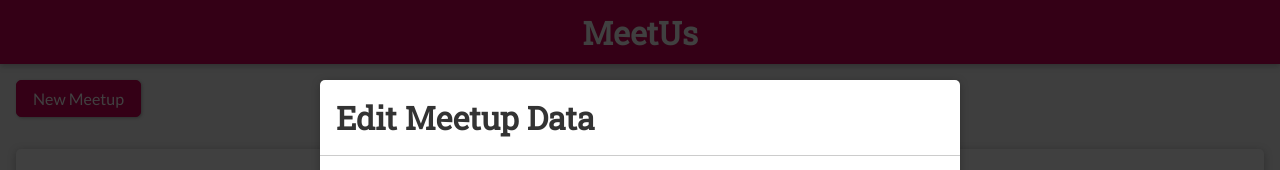
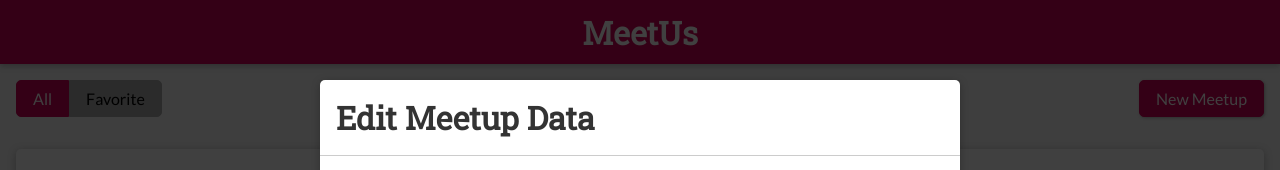
Before and after one commit to midtic0404/svelte-course-project, a Svelte app: page / in a window 1280 px wide. Both pictures are taken after a click on the button "New Meetup". Shown: the top 170 px of the page. Built offline with nearby package versions, Linux system fonts and the light colour scheme.

Commit message:
Added filter functionalities

```diff
--- a/src/App.svelte
+++ b/src/App.svelte
@@ -47,26 +47,20 @@
         margin-top: 5rem;
     }
 
-    .meetup-controls {
-        margin: 1rem;
-    }
-
 
 </style>
 
 <Header />
 <main>
     {#if page === 'overview'}
-         <div class="meetup-controls">
-            <Button caption="" on:click={() => editMode = 'edit'} >New Meetup</Button>
-        </div>
         {#if editMode === 'edit'}
             <EditMeetup id={editedId} on:save="{savedMeetup}" on:cancel="{cancelEdit}"/>
         {/if}
         <MeetupGrid
         meetups = {$meetups}
         on:showdetails="{showDetails}"
-        on:edit="{startEdit}"  />
+        on:edit="{startEdit}"
+        on:add="{() => {editMode = 'edit'}}"  />
     {:else}
         <MeetupDetails id={pageData.id} on:close="{closeDetails}" />
     {/if}
--- a/src/Meetups/EditMeetup.svelte
+++ b/src/Meetups/EditMeetup.svelte
@@ -70,6 +70,11 @@
         dispatch('cancel');
     }
 
+    function deleteMeetup() {
+        meetups.removeMeetup(id);
+        dispatch('save');
+    }
+
 </script>
 
 <style>
@@ -127,5 +132,8 @@
     <div slot="footer">
         <Button type="button" mode="outline" on:click="{cancel}">Cancel</Button>
         <Button type="button" on:click="{submitForm}" disabled={!formIsValid}>Save</Button>
+        {#if id}
+            <Button type="button" on:click="{deleteMeetup}">Delete</Button>
+        {/if}
     </div>
 </Modal>
--- /dev/null
+++ b/src/Meetups/MeetupFilter.svelte
@@ -0,0 +1,49 @@
+<script>
+    import { createEventDispatcher } from "svelte";
+
+    const dispatch = createEventDispatcher();
+
+    let selectedButton = 0;
+
+</script>
+
+<style>
+    div {
+        font-size: 0px;
+    }
+
+    button {
+    background: #aaaaaa;
+    font: inherit;
+    font-size: 1rem;
+    cursor: pointer;
+    border: 1px solid #aaaaaa;
+    padding: 0.5rem 1rem;
+    }
+
+    button:focus {
+    outline: none;
+    }
+
+    button:first-of-type {
+    border-radius: 5px 0 0 5px;
+    }
+
+    button:last-of-type {
+    border-radius: 0 5px 5px 0;
+    }
+
+    button:hover,
+    button:active,
+    .active {
+    background: #cf0056;
+    border-color: #cf0056;
+    color: white;
+    }
+
+</style>
+
+<div>
+    <button type="button" class:active={selectedButton === 0} on:click="{() => {dispatch('select', 0); selectedButton = 0;}}">All</button>
+    <button type="button" class:active={selectedButton === 1} on:click="{() => {dispatch('select', 1); selectedButton = 1;}}">Favorite</button>
+</div>
--- a/src/Meetups/MeetupGrid.svelte
+++ b/src/Meetups/MeetupGrid.svelte
@@ -1,28 +1,52 @@
 <script>
+    import { createEventDispatcher } from "svelte";
     import MeetupItem from './MeetupItem.svelte';
+    import MeetupFilter from './MeetupFilter.svelte';
+    import Button from '../UI/Button.svelte';
+
+    const dispatch = createEventDispatcher();
 
     export let meetups;
+
+    let favsOnly = false;
+
+    function setFilter(event) {
+      favsOnly = event.detail === 1;
+    }
+
+    $: filteredMeetups = favsOnly ? meetups.filter(m => m.isFavorite) : meetups;
 </script>
 
 
 <style>
-  section {
+  #meetups {
     width: 100%;
     display: grid;
     grid-template-columns: 1fr;
     grid-gap: 1rem;
   }
 
+  #meetup-controls {
+    margin: 1rem;
+    display: flex;
+    justify-content: space-between;
+  }
+
   @media (min-width: 768px) {
-    section {
+    #meetups {
       grid-template-columns: repeat(2, 1fr);
     }
   }
 </style>
 
+<section id="meetup-controls">
+  <MeetupFilter on:select="{setFilter}"/>
+  <Button on:click={() => dispatch('add') } >New Meetup</Button>
+
+</section>
 
 <section id="meetups">
-    {#each meetups as meetup}
+    {#each filteredMeetups as meetup}
         <MeetupItem
             id={meetup.id}
             title={meetup.title}
--- a/src/Meetups/meetups-store.js
+++ b/src/Meetups/meetups-store.js
@@ -44,6 +44,13 @@
             return updatedMeetups;
         })
     },
+    removeMeetup: (id) => {
+        meetups.update(items => {
+            return items.filter(item => {
+                return item.id !== id;
+            });
+        });
+    },
     toggleFavorite: (id) => {
         meetups.update(items => {
             const updatedMeetup = {...items.find(m => m.id === id)};
```
